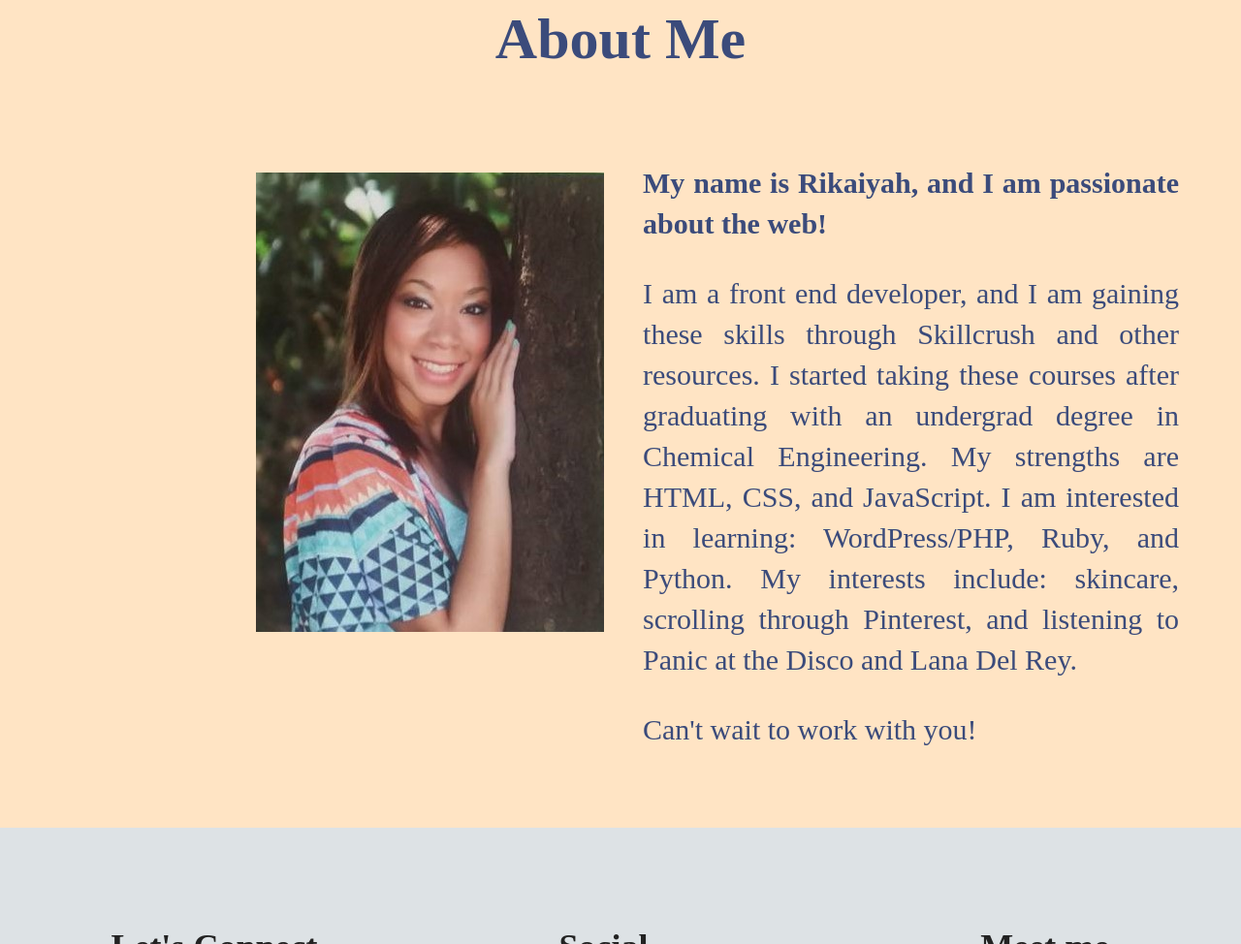
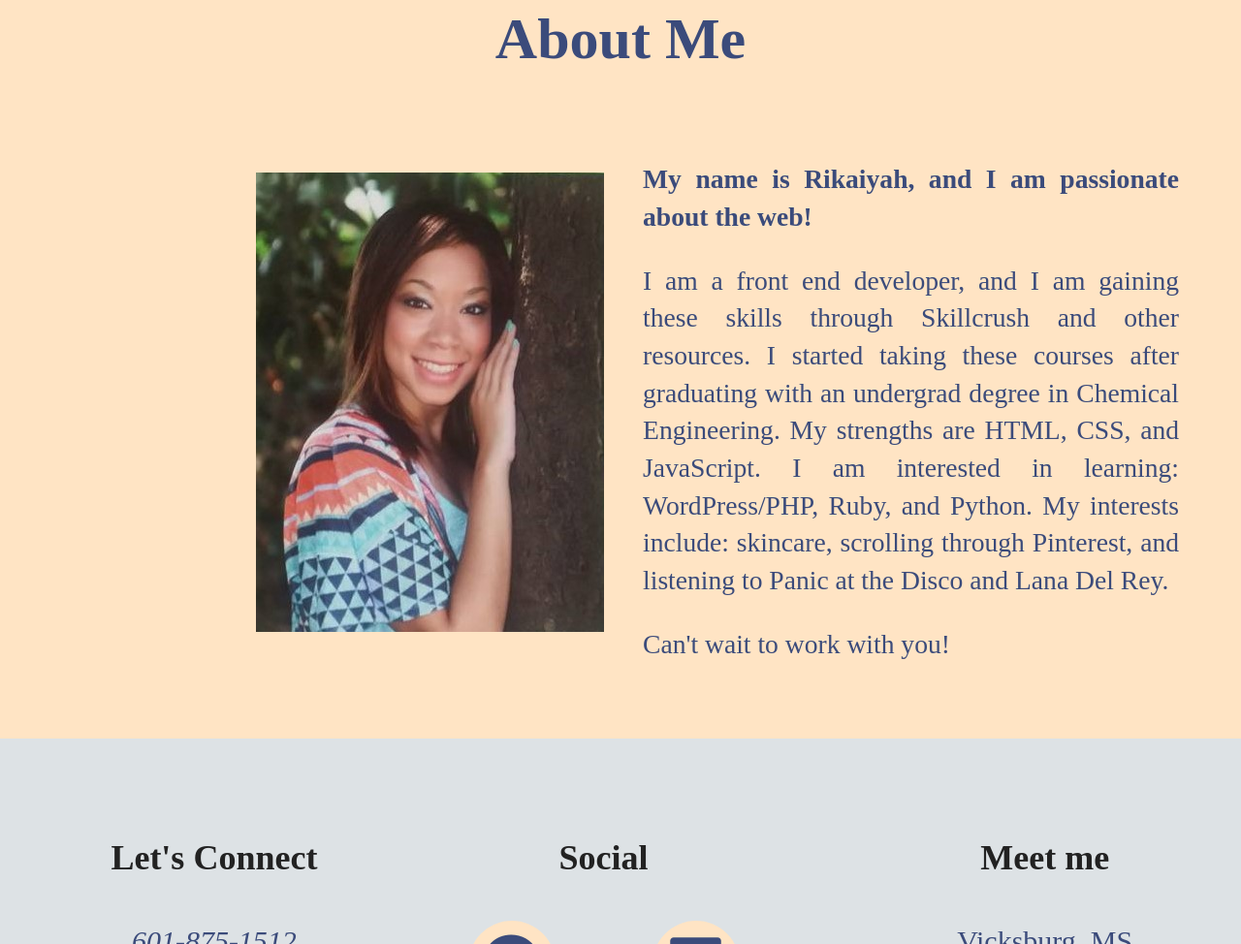
Before and after one commit to Rikaiyah-Winters/portfolio, a website: page index.html in a window 1280 px wide. Shown: the part 2532-3506 px from the top of the page at 97% size. Drawn offline with Linux system fonts and the light colour scheme; a web font is replaced by a local one.

Commit message:
Made 'about p' smaller

```diff
--- a/css/main.css
+++ b/css/main.css
@@ -443,7 +443,7 @@ footer .social-icons p i {
   }
 
   .about p {
-    font-size: 1.25em;
+    font-size: 1.15em;
   }
 
   /*FOOTER*/
```
